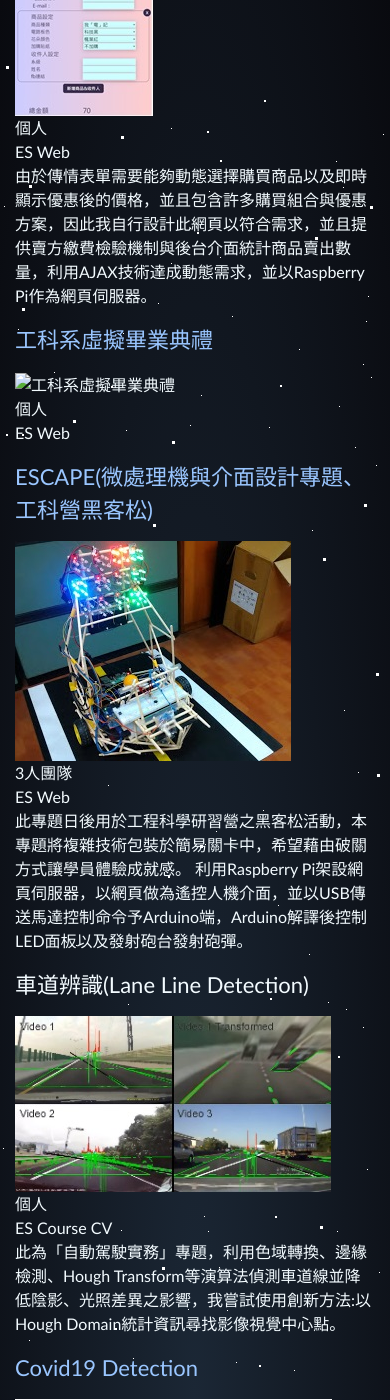
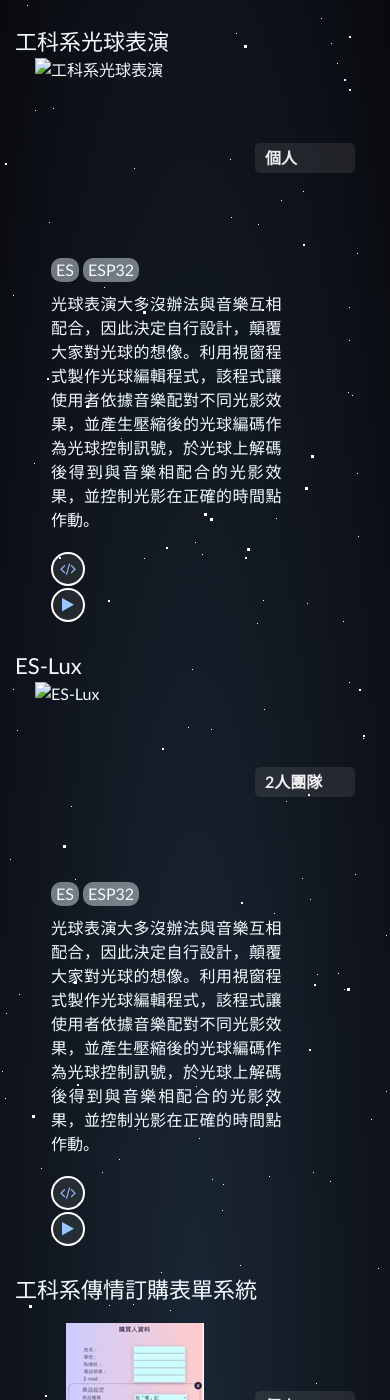
Before and after one commit to sciyen/sciyen.github.io, a Jekyll site: the page built from side_projects.md, in a window 390 px wide and 1400 px high, scrolled down 5651 px. Built offline with Jekyll 4.4.1, drawn with Linux system fonts in a browser that asks for light colours; some of the changed text lies outside the part shown.

Commit message:
Add project collections

```diff
--- a/_data/projects.yml
+++ b/_data/projects.yml
@@ -11,11 +11,13 @@
   description: "車體結構主要設計負責人、車體結構強度模擬分析、車體原型設計與製作、車體結構製作、車上供電系統、創意活動式方向盤設計、前燈方向燈與剎車燈線路、分散式剎車平衡機構設計。"
 #
 - name: "自動駕駛系統設計與實作"
+  time: "2019"
   cover-photo: "/assets/imgs/self_driving.jpg"
   team: "7人團隊"
   description: "系統設計與整合、車上電力系統設計、驅動器電路設計與製作、傳動系統設計與製作、電子剎車結構設計、CAN bus通訊、模組化通訊介面、電流與速度控 制器設計、轉向機構設計與實作、路徑規劃流程設計、路徑決策機制、模擬環境設計、Stanley Control、速度命令規劃算法、車輛狀態機設計、Socket傳輸。"
 #
 - name: "Ground Explorer 群組機器人"
+  time: "2018"
   cover-photo: "/assets/imgs/hpc_ai_team.jpg"
   team: "7人團隊"
   description: "本專題目標為製作低成本體積小的個體機器人，藉由彼此互相合作完成複雜的任務，並且期望機器人於合作過程中以平滑軌跡移動，以此降低因輪胎與路面滑移造成的誤差。我主要研究二輪車輛運動模型、粗糙Encoder之速度讀取、SocketIO資料傳輸、網頁呈現頁面建立。"
@@ -26,6 +28,7 @@
   cover-photo: "/assets/imgs/obs_avoidance.jpg"
   team: "個人"
   description: "使用Voronoi Graph建構虛擬地圖，模擬二輪機器人於地圖中之運動，藉由虛擬感測器探索環境資訊，實作SLAM演算法定位機器人位置，以space-time A*演算法做全域路徑規劃，並研究其最佳化方法。"
+  video: "https://youtu.be/MolKumGbmEM"
 #
 - name: "BESIDE 陪伴機器人"
   cover-photo: "/assets/imgs/beside.jpg"
@@ -40,7 +43,7 @@
   url: "https://github.com/sciyen/EZBuy"
   tags: [Course, Web]
 #
-- name: "The Maze(視窗程式遊戲專題)"
+- name: "The Maze (視窗程式遊戲專題)"
   cover-photo: "/assets/imgs/the_maze.jpg"
   team: "2人團隊"
   description: "主要程式設計者，設計生命管理系統(賦予物件生命值)、地圖隨機產生器、怪物生成系統並用A*算法實現自動跟隨、武器變換功能(可以不同武器並且每種都有特殊功能)。"
@@ -70,6 +73,15 @@
   team: "個人"
   description: "光球表演大多沒辦法與音樂互相配合，因此決定自行設計，顛覆大家對光球的想像。利用視窗程式製作光球編輯程式，該程式讓使用者依據音樂配對不同光影效果，並產生壓縮後的光球編碼作為光球控制訊號，於光球上解碼後得到與音樂相配合的光影效果，並控制光影在正確的時間點作動。"
   url: "https://github.com/sciyen/ES-Lux"
+  video: "https://youtu.be/g5vR8DxKb7g"
+  tags: [ES, ESP32]
+#
+- name: "ES-Lux"
+  cover-photo: ""
+  team: "2人團隊"
+  description: "光球表演大多沒辦法與音樂互相配合，因此決定自行設計，顛覆大家對光球的想像。利用視窗程式製作光球編輯程式，該程式讓使用者依據音樂配對不同光影效果，並產生壓縮後的光球編碼作為光球控制訊號，於光球上解碼後得到與音樂相配合的光影效果，並控制光影在正確的時間點作動。"
+  url: "https://github.com/sciyen/ES-Lux"
+  video: "https://youtu.be/oVoUZH0_7GY"
   tags: [ES, ESP32]
 #
 - name: "工科系傳情訂購表單系統"
@@ -92,6 +104,7 @@
   description: "此專題日後用於工程科學研習營之黑客松活動，本專題將複雜技術包裝於簡易關卡中，希望藉由破關方式讓學員體驗成就感。
 利用Raspberry Pi架設網頁伺服器，以網頁做為遙控人機介面，並以USB傳送馬達控制命令予Arduino端，Arduino解譯後控制LED面板以及發射砲台發射砲彈。"
   url: "https://github.com/sciyen/ES_Camp_22nd"
+  video: "https://youtu.be/GTZTrgLS88g"
   tags: [ES, Web]
 #
 - name: "車道辨識(Lane Line Detection)"
@@ -126,6 +139,7 @@
   team: "4人團隊"
   description: "機械結構設計與製作，馬達驅動與回授控制系統設計。"
   url: "https://github.com/sciyen/NTU-Robotic-2021-Fall"
+  video: "https://youtu.be/4aJaELIo60E"
   tags: [EE, Course]
 #
 - name: "Reseach Helper"
--- /dev/null
+++ b/_sass/_collections.scss
@@ -0,0 +1,103 @@
+.collection-container {
+    h3 {
+        margin-top: 30px;
+        margin-bottom: 0;
+    }
+}
+
+.collection-item {
+    display: flex;
+    flex-direction: row;
+    flex-wrap: wrap;
+    justify-content: center;
+    margin-bottom: 30px;
+
+    div {
+        display: inline-block;
+        width: 400px;
+        margin: auto;
+        text-align:justify;
+    }
+
+    .flag {
+        max-width: 80px;
+        margin: auto;
+        background-color: rgba(165, 165, 165, 0.140);
+        color: $grey-color;
+    }
+
+    img {
+        margin: auto;
+        width: 200px;
+        height: 200px;
+        overflow: hidden;
+        object-fit: scale-down;
+    }
+
+    .link {
+        position: relative;
+        margin-right: 10px;
+
+        a:visited {
+            color: #9ac6ff;
+            // color: #aaaaff;
+        }
+
+        .fa {
+            // width: 20px;
+            // height: 20px;
+            // border: none;
+            // color: #aaaaff;
+
+            width: 20px;
+            height: 20px;
+            padding: 5px;
+            border-style: solid;
+            border-radius: 50%;
+            border-color: white;
+            border-width: 2px;
+            background-color: rgba(165, 165, 165, 0.140);
+
+            &:before{
+                position: relative;
+                bottom: 0;
+                // left: 1px;
+                top: 1px;
+                // -ms-transform: translate(-50%, 50%);
+                // transform: translate(-50%, 50%);
+                font-size: 15px;
+            }
+        }
+    }
+}
+
+.tags-container {
+
+    span {
+        display: inline-block;
+        margin-bottom: 10px;
+        padding: 0 5px 0 5px;
+        border-radius: 10px;
+        background-color: rgba(240, 248, 255, 0.452);
+    }
+}
+
+@media screen and (max-width: 730px) {
+    .collection-item {
+        div {
+            width: 80%;
+        }
+
+        img {
+            margin-right: 10px;
+        }
+
+        .flag {
+            margin-left: 10px;
+        }
+
+        .link {
+            display: block;
+        }
+    }
+}
--- a/css/main.scss
+++ b/css/main.scss
@@ -54,7 +54,8 @@ $on-laptop:        800px;
         "_stars",
         "_icons",
         "_vertical_timeline",
-        "_score_bar"
+        "_score_bar",
+        "_collections"
 ;
 
 .post-content{
--- a/side_projects.md
+++ b/side_projects.md
@@ -4,33 +4,49 @@ title: Projects
 permalink: /projects/
 ---
 
-<h1>Projects</h1>
-
-{% for project in site.data.projects %}
-<div>
-    {% if project.url %}
-    <h3><a href="{{project.url}}">{{ project.name }}</a></h3>
-    {% else %}
+<div class="collection-container">
+    {% for project in site.data.projects %}
     <h3>{{ project.name }}</h3>
-    {% endif %}
-    <div>
-        <img src="{{project.cover-photo}}" alt="{{ project.name }}">
+    <div class="collection-item">
+        <!-- <div> -->
+            <img src="{{ project.cover-photo }}" alt="{{ project.name }}">
+        <!-- </div> -->
+        <div class="flag">
+            {% if project.time %}
+            <div>{{ project.time }}</div>
+            {% endif %}
+            {% if project.team %}
+            <div>{{ project.team }}</div>
+            {% endif %}
+        </div>
+        <div>
+            {% if project.tags %}
+            <div class="tags-container">
+                {% for tag in project.tags %}
+                <span>{{ tag }}</span>
+                {% endfor %}
+            </div>
+            {% endif %}
+            {% if site.tags %}
+            <div>
+            <p>{{ project.description }}</p>
+            </div>
+            {% endif %}
+            {% if project.url %}
+            <span class="link">
+                <a href="{{ project.url }}" target="_blank">
+                    <span class="fa fa-code"></span>
+                </a>
+            </span>
+            {% endif %}
+            {% if project.video %}
+            <span class="link">
+                <a href="{{ project.video }}" target="_blank">
+                    <span class="fa fa-play"></span>
+                </a>
+            </span>
+            {% endif %}
+        </div>
     </div>
-    <div>{{ project.team }}</div>
-    <div>
-        {% if project.tags %}
-        <div>
-            {% for tag in project.tags %}
-            <span>{{ tag }}</span>
-            {% endfor %}
-        </div>
-        {% endif %}
-
-        {% if site.tags %}
-        <div>
-        <p>{{ project.description }}</p>
-        </div>
-        {% endif %}
-    </div>
+    {% endfor %}
 </div>
-{% endfor %}
```
